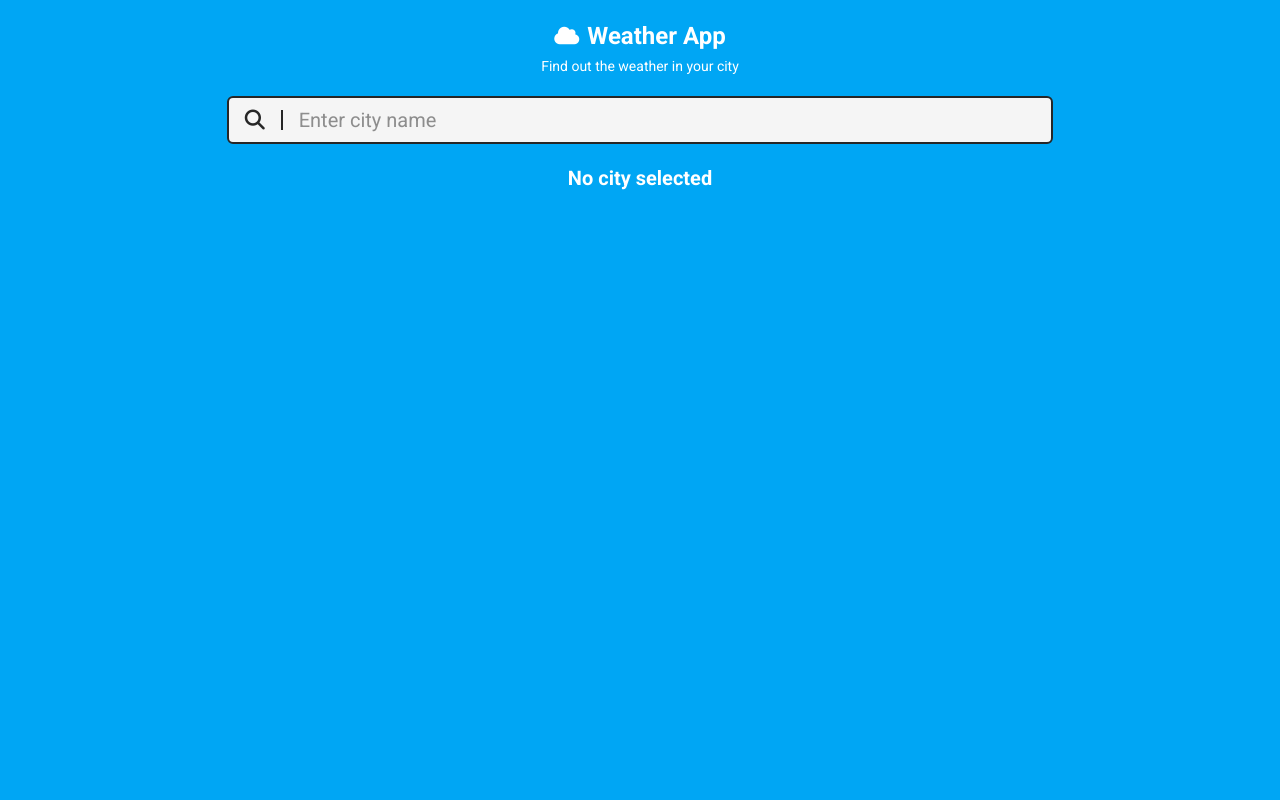
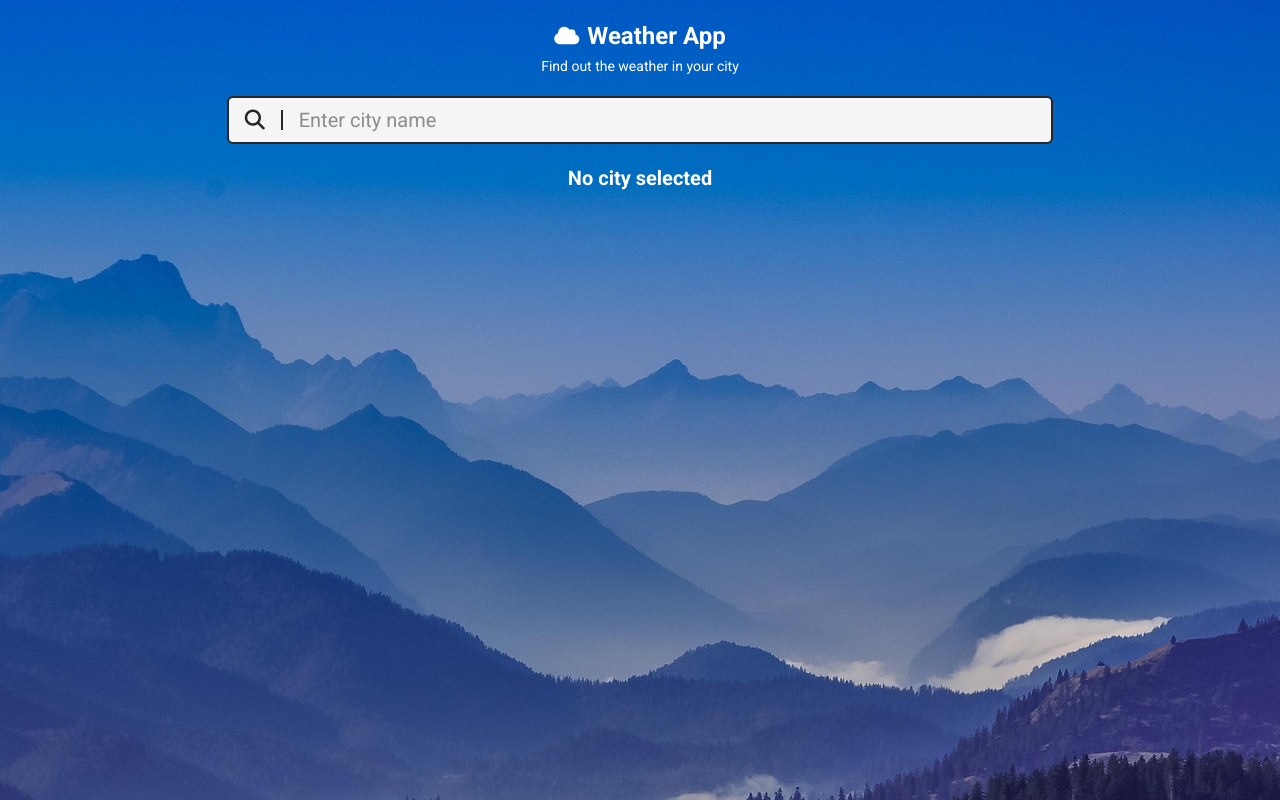
Before and after one commit to Tomasz1907/WeatherForecast, a React (Vite) app: page / in a window 1280 px wide. Built offline with nearby package versions, Linux system fonts and the light colour scheme.

Commit message:
changed background

```diff
--- a/src/App.tsx
+++ b/src/App.tsx
@@ -55,7 +55,7 @@ const App: React.FC = () => {
   }, [latitude, longitude]);
 
   return (
-    <div className='min-h-screen bg-sky-500 text-white text-xl flex flex-col items-center p-5'>
+    <div className='min-h-screen bg-[url(../public/background.jpg)] bg-center text-white text-xl flex flex-col items-center p-5'>
       <div className='w-full flex flex-col items-center gap-5'>
         <Header />
         <Search handleCityCoords={handleCityCoords} />
--- a/src/components/CurrentWeather.tsx
+++ b/src/components/CurrentWeather.tsx
@@ -38,7 +38,7 @@ const CurrentWeather: React.FC<CurrentWeatherProps> = ({ weatherData, getWeather
   return (
     <div className='flex flex-col items-center w-full gap-5'>
       <p className='text-xl font-bold'>Current Weather</p>
-      <div className='flex flex-col items-center gap-5 border-2 rounded-xl p-5 min-w-[220px] pb-10 bg-gradient-to-b from-sky-300/50 to-neutral-800 shadow-lg'>
+      <div className='flex flex-col items-center gap-5 border-2 rounded-xl p-5 min-w-[220px] pb-10 bg-gradient-to-b from-sky-300/50 to-neutral-800/50 shadow-lg'>
         <div className='text-center bg-sky-800 p-2 rounded'>
           <p className='text-xl font-bold'>{formattedDate}</p>
           <p className='text-md'>{formattedTime}</p>
--- a/src/components/WeekWeather.tsx
+++ b/src/components/WeekWeather.tsx
@@ -57,7 +57,7 @@ const WeekWeather: React.FC<WeekWeatherProps> = ({ weatherData, getWeatherDescri
       <p className='text-xl font-bold'>Weekly Weather</p>
       <div className='flex flex-row items-center gap-2 overflow-x-auto w-full p-4 bg-neutral-900/20 rounded'>
         {dailyWeather.map((day, index) => (
-          <div key={index} className='flex flex-col items-center gap-5 border-2 rounded-xl p-5 min-w-[220px] h-120 bg-gradient-to-b from-sky-300/50 to-neutral-800 shadow-lg'>
+          <div key={index} className='flex flex-col mx-auto items-center justify-center gap-5 border-2 rounded-xl p-5 min-w-[220px] h-120 bg-gradient-to-b from-sky-300/50 to-neutral-800 shadow-lg'>
             <div className='text-center bg-sky-800 p-2 rounded'>
               <p className='text-xl font-bold'>{day.date.toLocaleDateString('en-US', { weekday: 'long' })}</p>
               <p className='text-md'>{day.date.toLocaleDateString()}</p>
```
Also changed, not shown: public/background.jpg (added).
